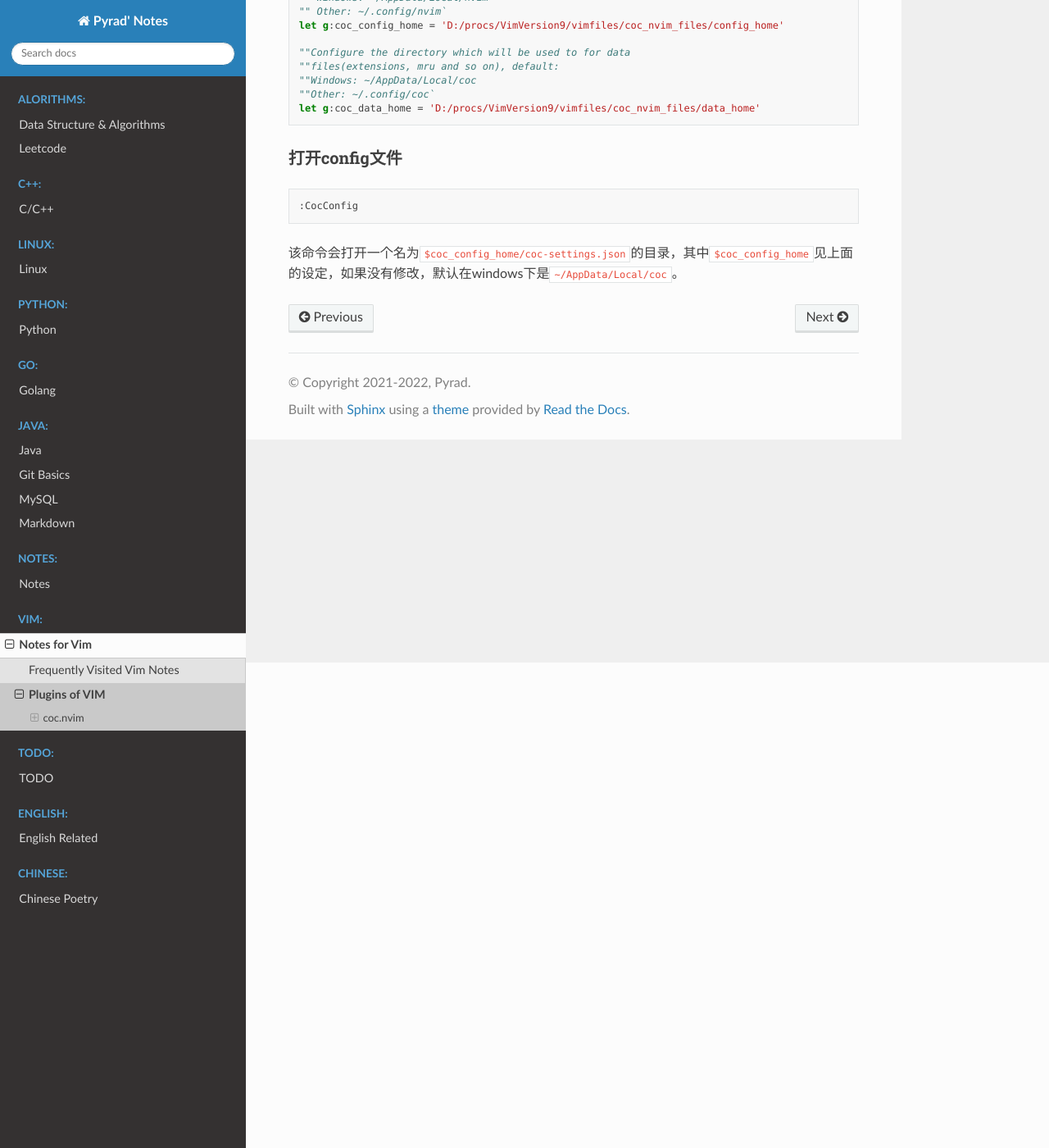
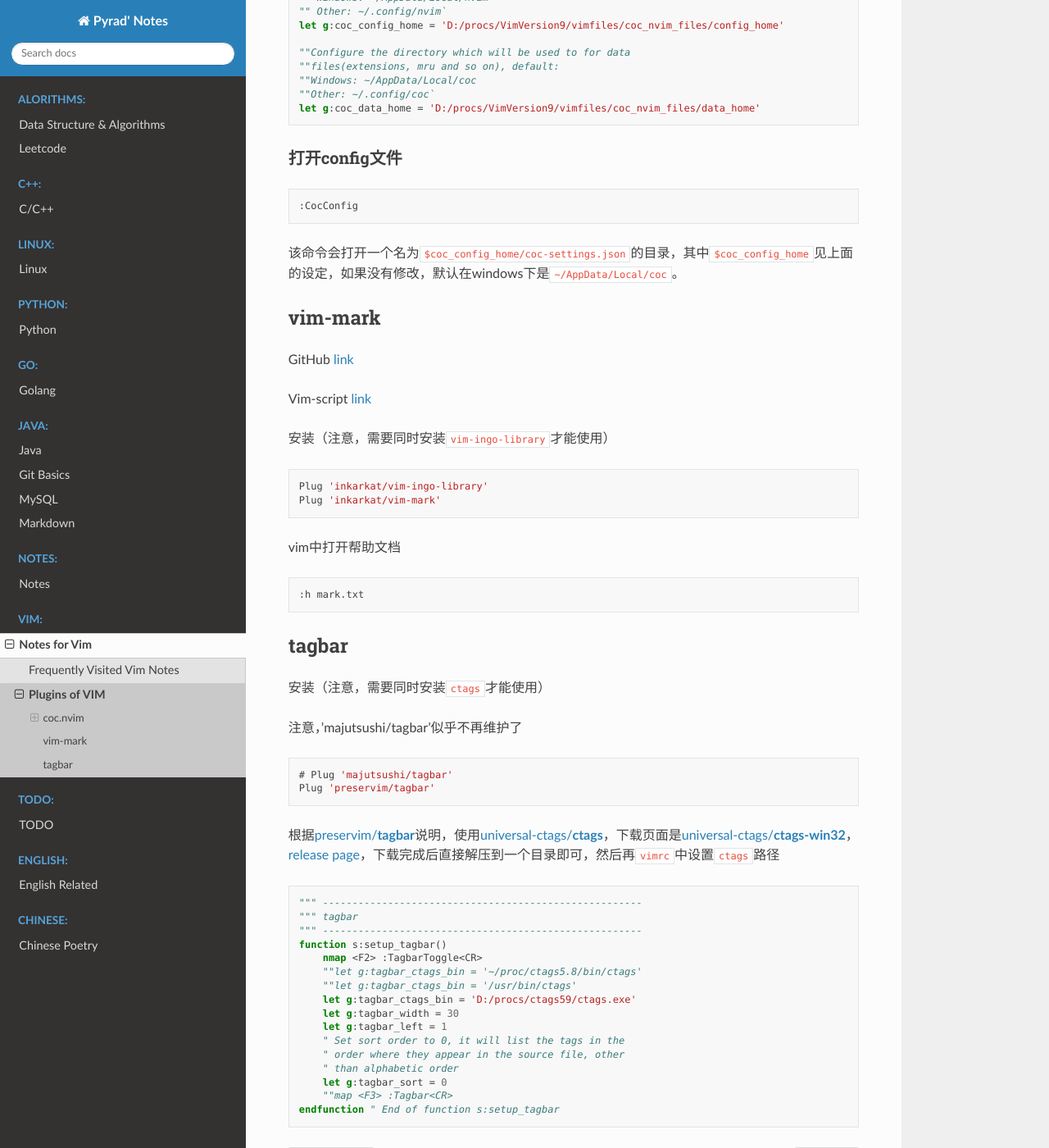
Before and after one commit to Pyrad/pyradnotes, a Sphinx documentation site: the page built from source/Vim/vim_plugin.md, in a window 1280 px wide and 1400 px high, scrolled down 592 px. Shown: the whole window at 82% size. Built offline with Sphinx 7.4.7 and the Read the Docs theme 2.0.0, drawn with Linux system fonts in a browser that asks for light colours.

Commit message:
Tagbar vim plug-in
Install & setup

````diff
--- a/source/Vim/vim_plugin.md
+++ b/source/Vim/vim_plugin.md
@@ -43,3 +43,66 @@ let g:coc_data_home = 'D:/procs/VimVersion9/vimfiles/coc_nvim_files/data_home'
 ```
 
 该命令会打开一个名为`$coc_config_home/coc-settings.json`的目录，其中`$coc_config_home`见上面的设定，如果没有修改，默认在windows下是`~/AppData/Local/coc`。
+
+
+
+
+
+
+
+## vim-mark
+
+GitHub [link](https://github.com/inkarkat/vim-mark)
+
+Vim-script [link](https://www.vim.org/scripts/script.php?script_id=1238)
+
+
+
+安装（注意，需要同时安装`vim-ingo-library`才能使用）
+
+```vim
+Plug 'inkarkat/vim-ingo-library'
+Plug 'inkarkat/vim-mark'
+```
+
+vim中打开帮助文档
+
+```vim
+:h mark.txt
+```
+
+
+
+
+
+## tagbar
+
+安装（注意，需要同时安装`ctags`才能使用）
+
+注意，'majutsushi/tagbar'似乎不再维护了
+
+```vim
+# Plug 'majutsushi/tagbar'
+Plug 'preservim/tagbar'
+```
+
+根据[preservim/**tagbar**](https://github.com/preservim/tagbar)说明，使用[universal-ctags/**ctags**](https://github.com/universal-ctags)，下载页面是[universal-ctags/**ctags-win32**](https://github.com/universal-ctags)，[release page](https://github.com/universal-ctags/ctags-win32/releases)，下载完成后直接解压到一个目录即可，然后再`vimrc`中设置`ctags`路径
+
+```vim
+""" ------------------------------------------------------
+""" tagbar
+""" ------------------------------------------------------
+function s:setup_tagbar()
+    nmap <F2> :TagbarToggle<CR>
+    ""let g:tagbar_ctags_bin = '~/proc/ctags5.8/bin/ctags'
+    ""let g:tagbar_ctags_bin = '/usr/bin/ctags'
+    let g:tagbar_ctags_bin = 'D:/procs/ctags59/ctags.exe'
+    let g:tagbar_width = 30
+    let g:tagbar_left = 1
+    " Set sort order to 0, it will list the tags in the
+    " order where they appear in the source file, other
+    " than alphabetic order
+    let g:tagbar_sort = 0
+    ""map <F3> :Tagbar<CR>
+endfunction " End of function s:setup_tagbar
+```
````
